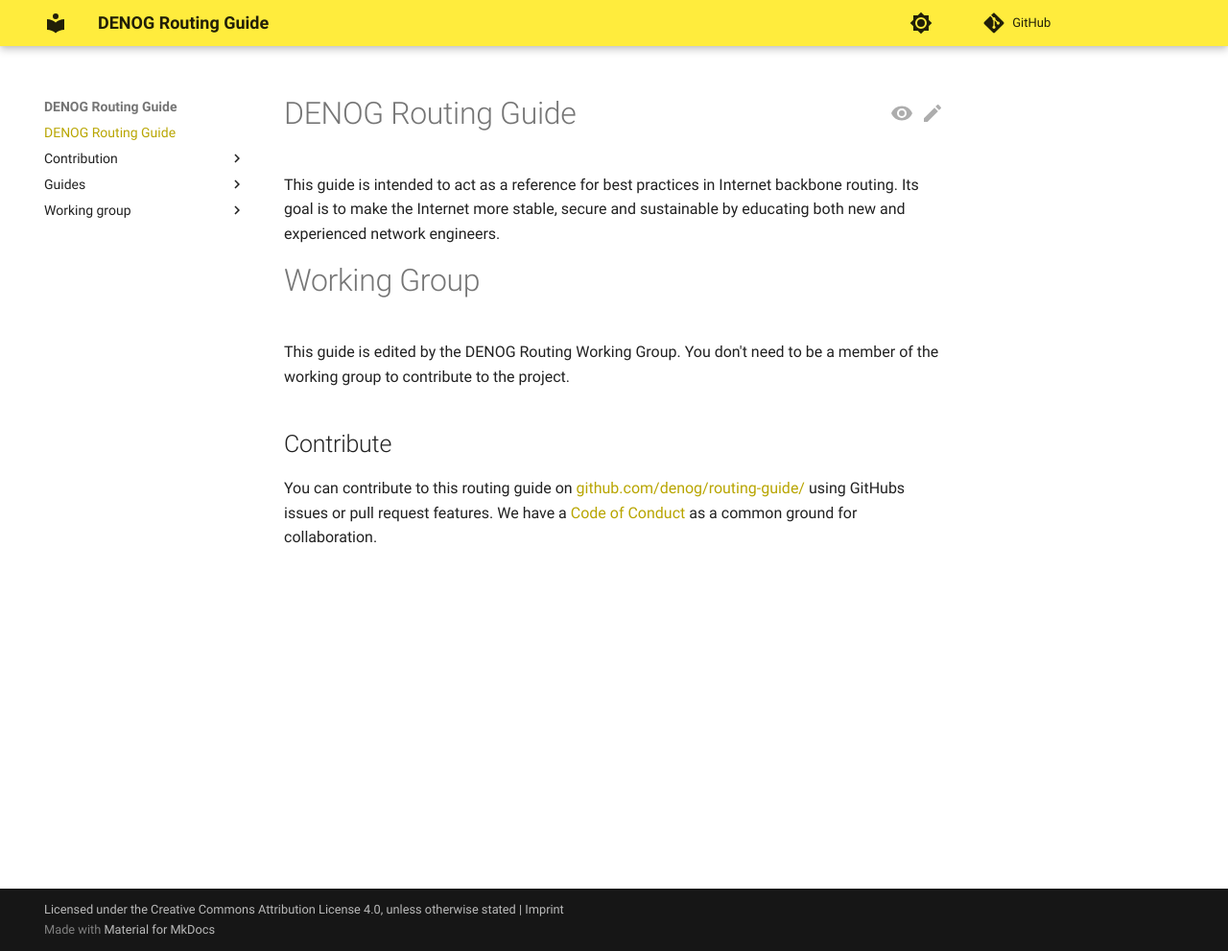
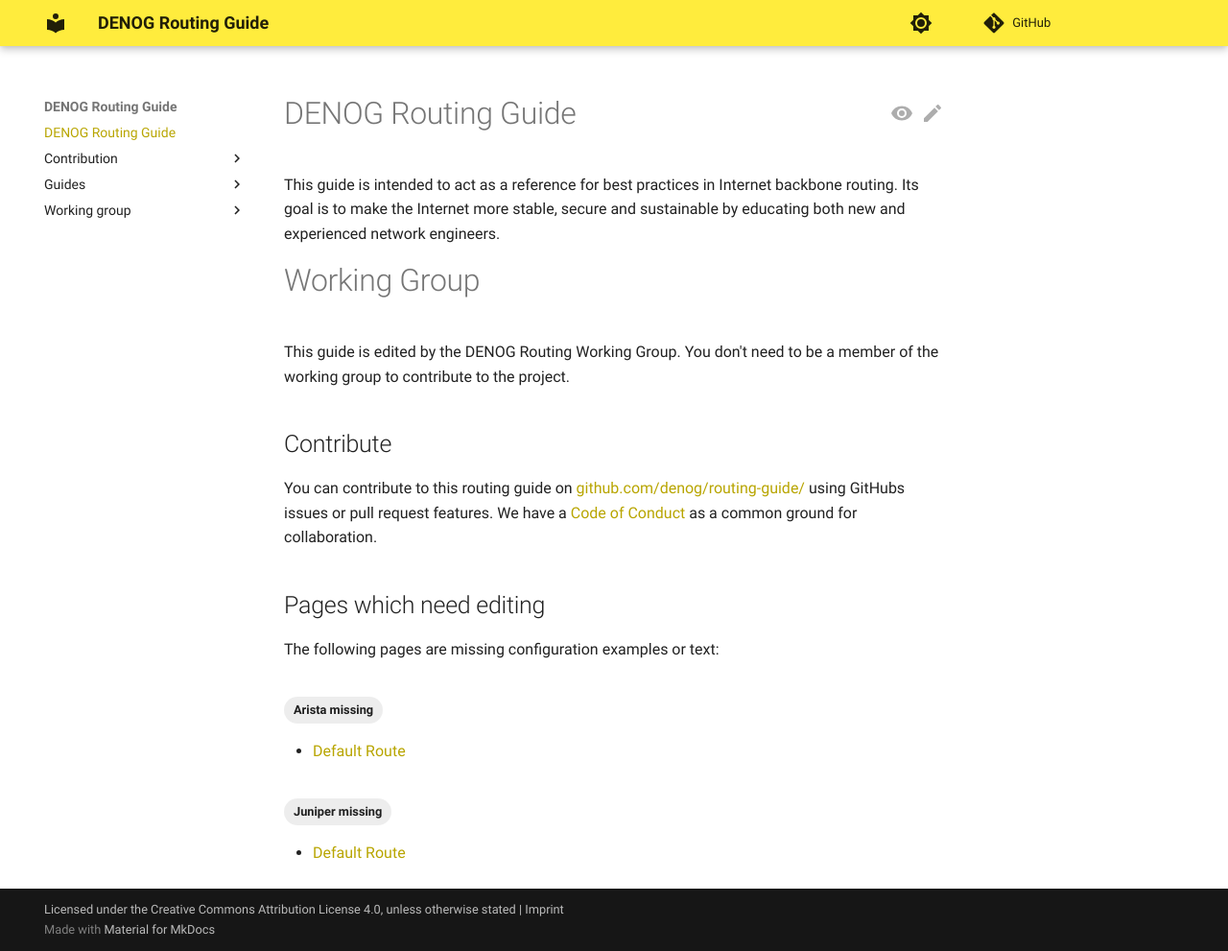
Before and after one commit to denog/routing-guide, an MkDocs documentation site: the page built from docs/index.md, in a window 1280 px wide and 991 px high. Shown: the whole window at 96% size. Built offline with MkDocs 1.6.1 and Material for MkDocs 9.7.7, drawn with Linux system fonts in a browser that asks for light colours; comment, search, counter and statistics services are not loaded.

Commit message:
initial example how tags can look like

```diff
--- a/docs/guides/route_filtering/inbound/default_route.md
+++ b/docs/guides/route_filtering/inbound/default_route.md
@@ -1,3 +1,10 @@
+---
+tags:
+  - Arista missing
+  - Juniper missing
+---
+
+
 # Default Route
 
 ## Purpose
--- a/docs/index.md
+++ b/docs/index.md
@@ -10,3 +10,9 @@
 
 You can contribute to this routing guide on [github.com/denog/routing-guide/](https://github.com/denog/routing-guide/) using GitHubs issues or pull request features.
 We have a [Code of Conduct](https://github.com/denog/routing-guide/blob/main/CODE_OF_CONDUCT.md) as a common ground for collaboration.
+
+## Pages which need editing
+
+The following pages are missing configuration examples or text:
+
+<!-- material/tags -->
--- a/mkdocs.yml
+++ b/mkdocs.yml
@@ -48,6 +48,7 @@
           format: !!python/name:pymdownx.superfences.fence_code_format
 plugins:
   - git-revision-date-localized
+  - tags
 extra:
   status:
     <identifier>: <description>
```
